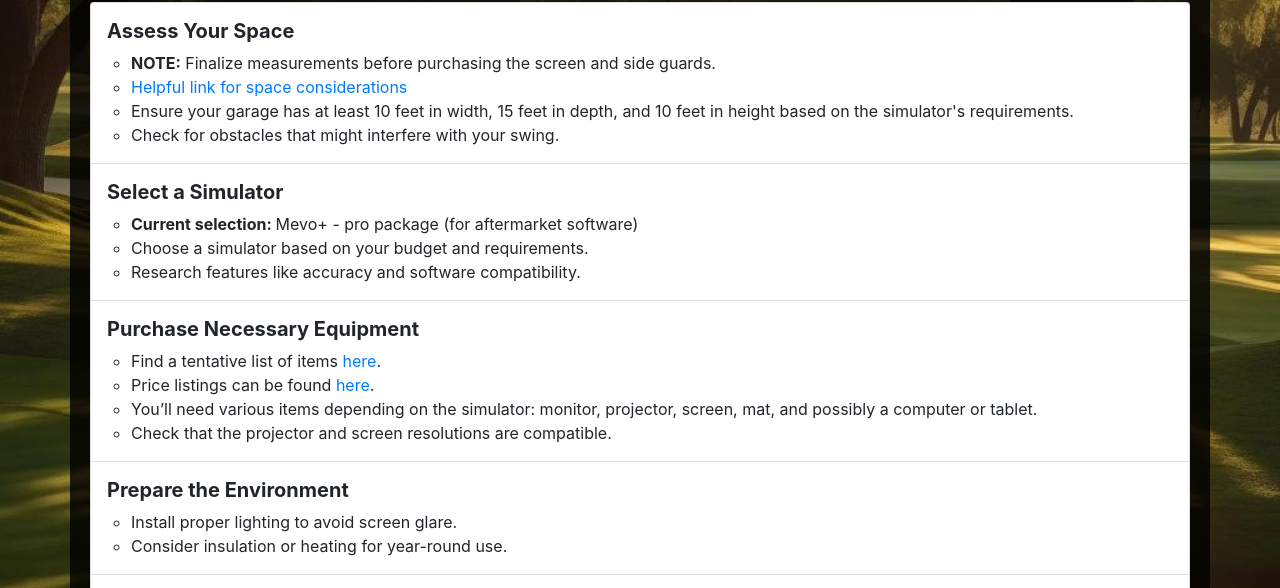
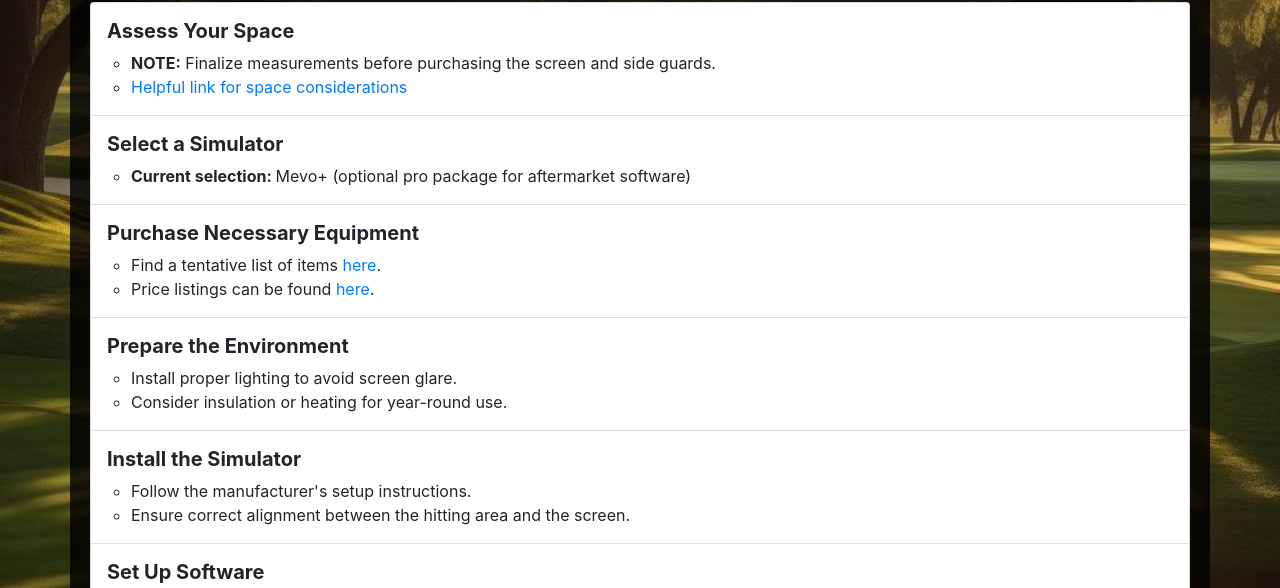
Before and after one commit to jfelver/jeff-golf-sim, a plain HTML site: page top-level-checklist.html in a window 1280 px wide. Shown: the part 170-758 px from the top of the page. Drawn offline with nearby package versions, Linux system fonts and the light colour scheme.

Commit message:
Updating to reflect current stages

```diff
--- a/top-level-checklist.html
+++ b/top-level-checklist.html
@@ -46,16 +46,12 @@
                 <ul>
                     <li><strong>NOTE:</strong> Finalize measurements before purchasing the screen and side guards.</li>
                     <li><a href="https://golfsimplanner.benq.com/" target="_blank">Helpful link for space considerations</a></li>
-                    <li>Ensure your garage has at least 10 feet in width, 15 feet in depth, and 10 feet in height based on the simulator's requirements.</li>
-                    <li>Check for obstacles that might interfere with your swing.</li>
                 </ul>
             </li>
             <li class="list-group-item">
                 <h5><strong>Select a Simulator</strong></h5>
                 <ul>
-                    <li><strong>Current selection: </strong>Mevo+ - pro package (for aftermarket software)</li>
-                    <li>Choose a simulator based on your budget and requirements.</li>
-                    <li>Research features like accuracy and software compatibility.</li>
+                    <li><strong>Current selection: </strong>Mevo+ (optional pro package for aftermarket software)</li>
                 </ul>
             </li>
             <li class="list-group-item">
@@ -63,8 +59,6 @@
                 <ul>
                     <li>Find a tentative list of items <a href="equipment-list.html" target="_blank">here</a>.</li>
                     <li>Price listings can be found <a href="equipment-prices.html" target="_blank">here</a>.</li>
-                    <li>You’ll need various items depending on the simulator: monitor, projector, screen, mat, and possibly a computer or tablet.</li>
-                    <li>Check that the projector and screen resolutions are compatible.</li>
                 </ul>
             </li>
             <li class="list-group-item">
```
